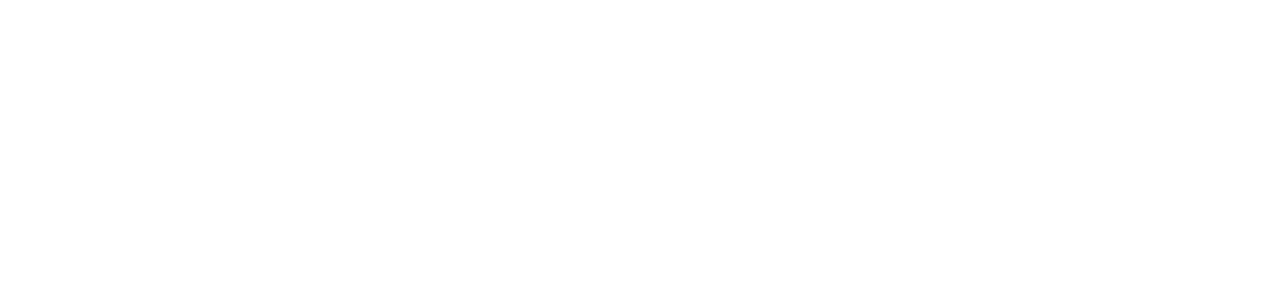
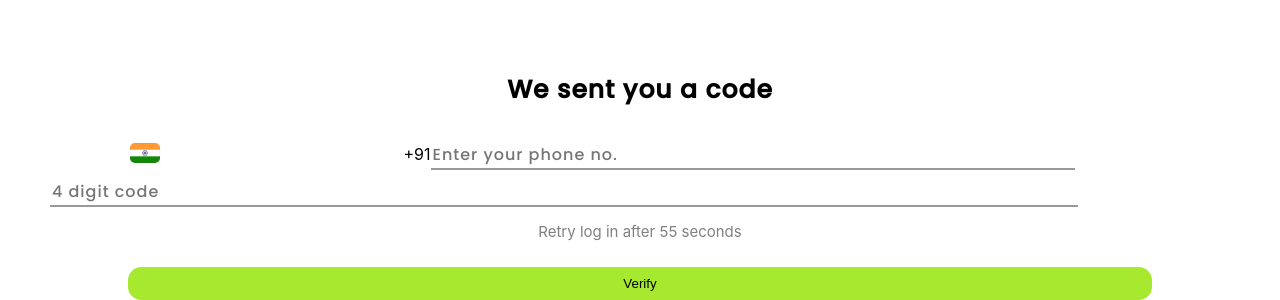
Before and after one commit to prateekrusta/InDrivePal, a React (Create React App) app in the folder Client/: page /onboarding/otp in a window 1280 px wide. Before the commit this address had no page. Shown: the part 902-1202 px from the top of the page. Before the commit the page ends 800 px from the top, so only its background shows below. Built offline with nearby package versions, Linux system fonts and the light colour scheme.

Commit message:
routing till otp

```diff
--- a/Client/src/App.js
+++ b/Client/src/App.js
@@ -2,7 +2,6 @@
 
 import RootLayout from './layout/RootLayout.js';
 
-import Onboard from "./components/onboarding/onboard.js";
 import Feature1 from './components/onboarding/feature1.js';
 import Feature2 from './components/onboarding/feature2.js';
 import Feature3 from './components/onboarding/feature3.js';
@@ -38,8 +37,7 @@
       <BrowserRouter>
         <main>
           <Routes path="/" >
-              <Route index path="/" element={<Onboard />} />
-              <Route path="info-1" element={<Feature1 />} />
+              <Route index path="/" element={<Feature1 />} />
               <Route path="info-2" element={<Feature2 />} />
               <Route path="info-3" element={<Feature3 />} />
               <Route path="info-4" element={<Feature4 />} />
@@ -52,7 +50,8 @@
               <Route index path="page-1" element={<Onboarding1 />} />
               <Route path="page-2" element={<Onboarding2 />} />
               <Route path="page-3" element={<Onboarding3 />} />
-              <Route path="page-4" element={<DriverOption />} />
+              <Route path="page-4" element={<Onboarding4 />} />
+              <Route path="otp" element={<Otp />} />
               <Route path="page-5" element={<Onboarding5 />} />
               <Route path="page-6" element={<Onboarding6 />} />
 
--- a/Client/src/assets/css/login.css
+++ b/Client/src/assets/css/login.css
@@ -83,3 +83,8 @@
     font-family: 'Poppins', sans-serif;
     letter-spacing: 1px;
 }
+
+.error-text {
+    color: red;
+    margin-top: 10px;
+  }
--- a/Client/src/assets/css/onboarding.css
+++ b/Client/src/assets/css/onboarding.css
@@ -135,3 +135,20 @@
   padding: 15px 0;
   margin-bottom: 1vh;
 }
+
+.onboarding-loader {
+  display: flex;
+  justify-content: center;
+  align-items: center;
+  height: 100vh;
+}
+
+.onboarding-loader img {
+  height: 200px; /* Set the height as desired */
+  width: 200px; /* Set the width as desired */
+  /* Add any additional styles for the loader image */
+}
+
+.onboarding-title {
+  margin-top: 100px;
+}
--- a/Client/src/assets/css/otp.css
+++ b/Client/src/assets/css/otp.css
@@ -90,3 +90,8 @@
     color: grey;
     font-size: 15px;
 }
+
+.error-text {
+    color: red;
+    margin-top: 10px;
+  }
--- a/Client/src/components/onboarding/onboarding1.js
+++ b/Client/src/components/onboarding/onboarding1.js
@@ -38,7 +38,9 @@
     <div className="onboarding">
       <div className="icons">
         <div className="arrow-back">
+        <NavLink to="/login">
           <ArrowBackIcon />
+          </NavLink>
         </div>
         <div>
           {showSoundOn && (
--- a/Client/src/components/onboarding/onboarding2.js
+++ b/Client/src/components/onboarding/onboarding2.js
@@ -25,7 +25,9 @@
     <div className="onboarding">
       <div className="icons">
         <div className="arrow-back">
+        <NavLink to="/onboarding/page-1">
           <ArrowBackIcon />
+          </NavLink>
         </div>
         <div>
         {showSoundOn && (
--- a/Client/src/components/onboarding/onboarding3.js
+++ b/Client/src/components/onboarding/onboarding3.js
@@ -25,7 +25,9 @@
     <div className="onboarding">
       <div className="icons">
         <div className="arrow-back">
+        <NavLink to="/onboarding/page-2">
           <ArrowBackIcon />
+          </NavLink>
         </div>
         <div>
         {showSoundOn && (
--- a/Client/src/components/onboarding/otp.js
+++ b/Client/src/components/onboarding/otp.js
@@ -1,37 +1,104 @@
-import Grid from "@material-ui/core/Grid"
-import { NavLink } from 'react-router-dom';
+import React, { useState, useEffect } from 'react';
+import Grid from '@material-ui/core/Grid';
+import { useNavigate } from 'react-router-dom';
 import '../../assets/css/otp.css';
 import indianflag from '../../assets/logos/indiaflag.webp';
 
 const Otp = () => {
+  const [phoneNumber, setPhoneNumber] = useState('');
+  const [otp, setOtp] = useState('');
+  const [showError, setShowError] = useState(false);
+  const [timer, setTimer] = useState(60);
+  const [isTimerRunning, setIsTimerRunning] = useState(true);
+  const navigate = useNavigate();
+
+  useEffect(() => {
+    let intervalId = null;
+
+    if (isTimerRunning) {
+      intervalId = setInterval(() => {
+        setTimer((prevTimer) => {
+          if (prevTimer === 0) {
+            setIsTimerRunning(false);
+            clearInterval(intervalId);
+          }
+          return prevTimer === 0 ? 60 : prevTimer - 1;
+        });
+      }, 1000);
+    }
+
+    return () => {
+      clearInterval(intervalId);
+    };
+  }, [isTimerRunning]);
+
+  const handlePhoneNumberChange = (event) => {
+    setPhoneNumber(event.target.value);
+  };
+
+  const handleOtpChange = (event) => {
+    setOtp(event.target.value);
+  };
+
+  const handleNextClick = () => {
+    if (phoneNumber.length === 10 && otp.length === 4) {
+      // Perform OTP validation logic here
+      navigate('/onboarding/page-5');
+    } else{
+        setShowError(true)
+    }
+  };
 
   return (
     <div className="otp-out">
-        <div className="otp-heading">
-            We sent you a code
-        </div>
+      <div className="otp-heading">We sent you a code</div>
 
       <div className="otp-input-phone-number">
         <Grid container spacing={1}>
           <Grid item xs={2}>
             <div className="otp-input-phone-number-left">
-                        <img src={indianflag} className="otp-flag"></img>
+              <img src={indianflag} className="otp-flag" alt="Indian Flag" />
             </div>
           </Grid>
           <Grid item xs={10}>
             <div className="otp-input-phone-number-right">
-                        <span> +91 </span>
-                        <input type="tel" placeholder="Enter your phone no." maxLength="10" minLength="10" required></input>
+              <span>+91</span>
+              <input
+                type="tel"
+                placeholder="Enter your phone no."
+                maxLength="10"
+                minLength="10"
+                value={phoneNumber}
+                onChange={handlePhoneNumberChange}
+                required
+              />
             </div>
           </Grid>
           <Grid item xs={10}>
             <div className="input-phone-number-right">
-                        <input type="text" maxLength="4" minLength="4" placeholder="4 digit code" required></input>
+              <input
+                type="text"
+                maxLength="4"
+                minLength="4"
+                placeholder="4 digit code"
+                value={otp}
+                onChange={handleOtpChange}
+                required
+              />
             </div>
           </Grid>
         </Grid>
-            <center> <p className="retry">Retry log in after 60 seconds</p></center>
+        <center>
+          <p className="retry">Retry log in after {timer} seconds</p>
+        </center>
       </div>
+      {showError && (
+        <p className="error-text">Please enter a valid 10-digit phone number.</p>
+      )}
+
+      <button className="btn-submit" style={{padding:'1vh'}} onClick={handleNextClick}>
+        Verify
+      </button>
     </div>
   );
 };
--- a/Client/src/components/onboarding/phone-no.js
+++ b/Client/src/components/onboarding/phone-no.js
@@ -1,49 +1,73 @@
-import Grid from "@material-ui/core/Grid"
-import { NavLink } from 'react-router-dom';
-import ReactDOM from "react-dom";
+import React, { useState } from 'react';
+import { useNavigate } from 'react-router-dom';
+import Grid from '@material-ui/core/Grid';
 import indianflag from '../../assets/logos/indiaflag.webp';
 import '../../assets/css/login.css';
 import '../../assets/css/buttons.css';
 
-const Login = () => {
+const Onboarding4 = () => {
+  const [phoneNumber, setPhoneNumber] = useState('');
+  const [showError, setShowError] = useState(false);
+  const navigate = useNavigate();
+
+  const handlePhoneNumberChange = (event) => {
+    setPhoneNumber(event.target.value);
+  };
+
+  const handleNextClick = () => {
+    if (phoneNumber.length === 10) {
+      setShowError(false);
+      navigate('/onboarding/otp');
+    } else {
+      setShowError(true);
+    }
+  };
 
   return (
     <div className="login-out">
-        <div className="login-heading">
-            Join us via phone number
-        </div>
+      <div className="login-heading">Join us via phone number</div>
 
       <div className="input-phone-number">
         <Grid container spacing={1}>
           <Grid item xs={2}>
             <div className="input-phone-number-left">
-                        <img src={indianflag} className="flag"></img>
+              <img src={indianflag} className="flag" alt="Indian Flag" />
             </div>
           </Grid>
 
           <Grid item xs={10}>
             <div className="input-phone-number-right">
-                        <span> +91 </span>
-                        <input type="tel" placeholder="Enter your phone no."></input>
+              <span>+91</span>
+              <input
+                type="tel"
+                placeholder="Enter your phone no."
+                maxLength="10"
+                minLength="10"
+                value={phoneNumber}
+                onChange={handlePhoneNumberChange}
+                required
+              />
             </div>
           </Grid>
-
         </Grid>
       </div>
 
-        <button className="btn-submit btn-height">
-        <NavLink to="/onboarding/page-5">
+      {showError && (
+        <p className="error-text">Please enter a valid 10-digit phone number.</p>
+      )}
+
+      <button className="btn-submit btn-height" onClick={handleNextClick}>
         Next
-        </NavLink>
       </button>
 
       <div className="disclaimer">
         <p>
-                By tapping <b>"Next"</b>, You agree to <u>Terms and Conditions</u> and <u>Privacy Policy</u>
+          By tapping <b>"Next"</b>, you agree to <u>Terms and Conditions</u> and{' '}
+          <u>Privacy Policy</u>.
         </p>
       </div>
     </div>
   );
 };
 
-  export default Login;
+export default Onboarding4;
```
Lines whose indentation alone changed are shown as unchanged.
